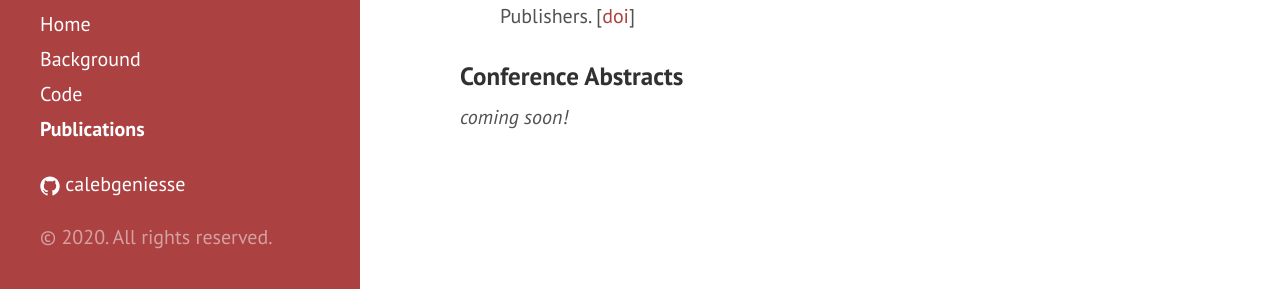
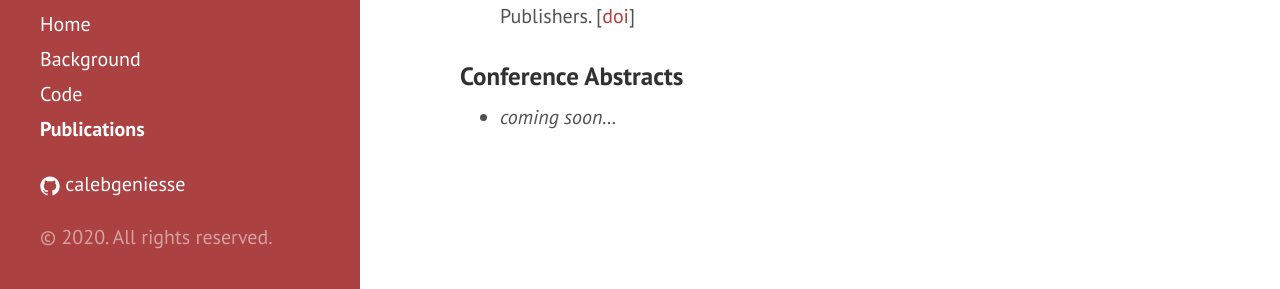
Before and after one commit to calebgeniesse/calebgeniesse.github.io, a Jekyll site: the page built from publications.md, in a window 1280 px wide and 1334 px high. Shown: the part 1042-1331 px from the top of the window. Built offline with Jekyll 4.4.1, drawn with Linux system fonts in a browser that asks for light colours.

Commit message:
minor updates

```diff
--- a/publications.md
+++ b/publications.md
@@ -33,4 +33,4 @@ Below is a collection of my publications. A more complete list can be found on [
 
 ### Conference Abstracts
 
-*coming soon!*
+- *coming soon...*
```
